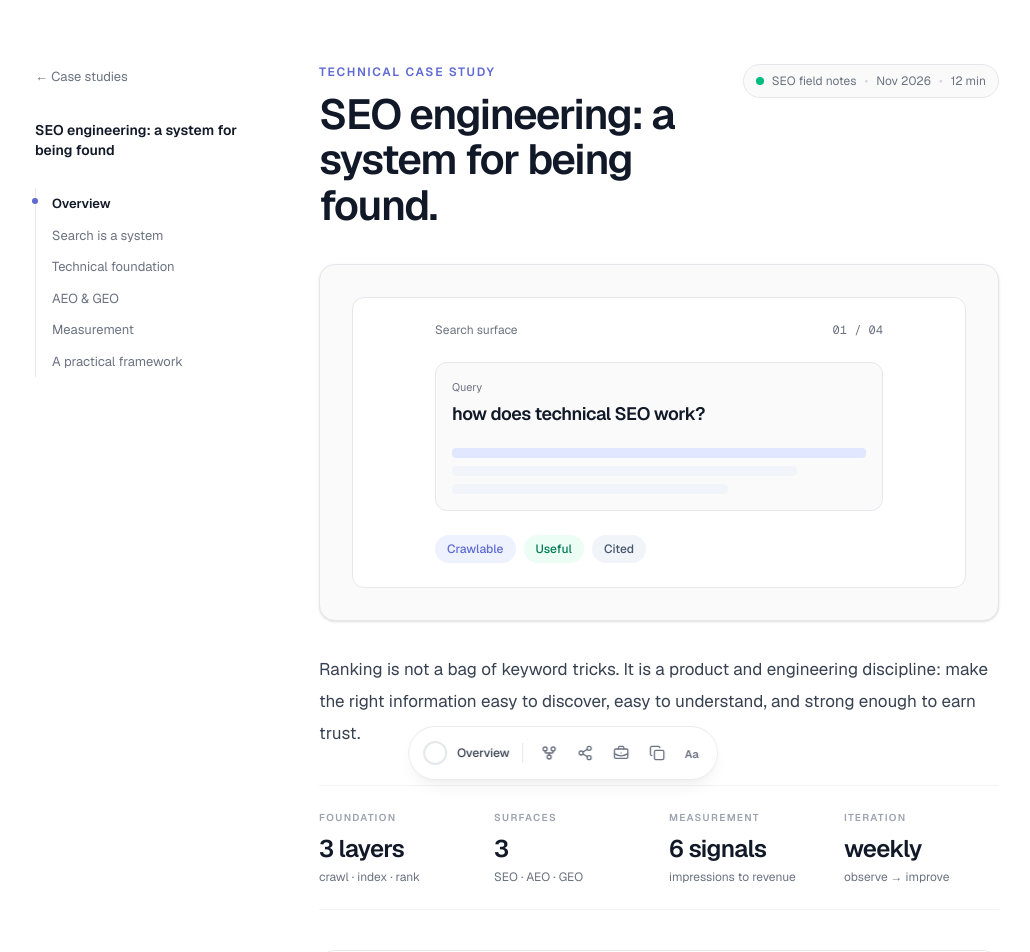
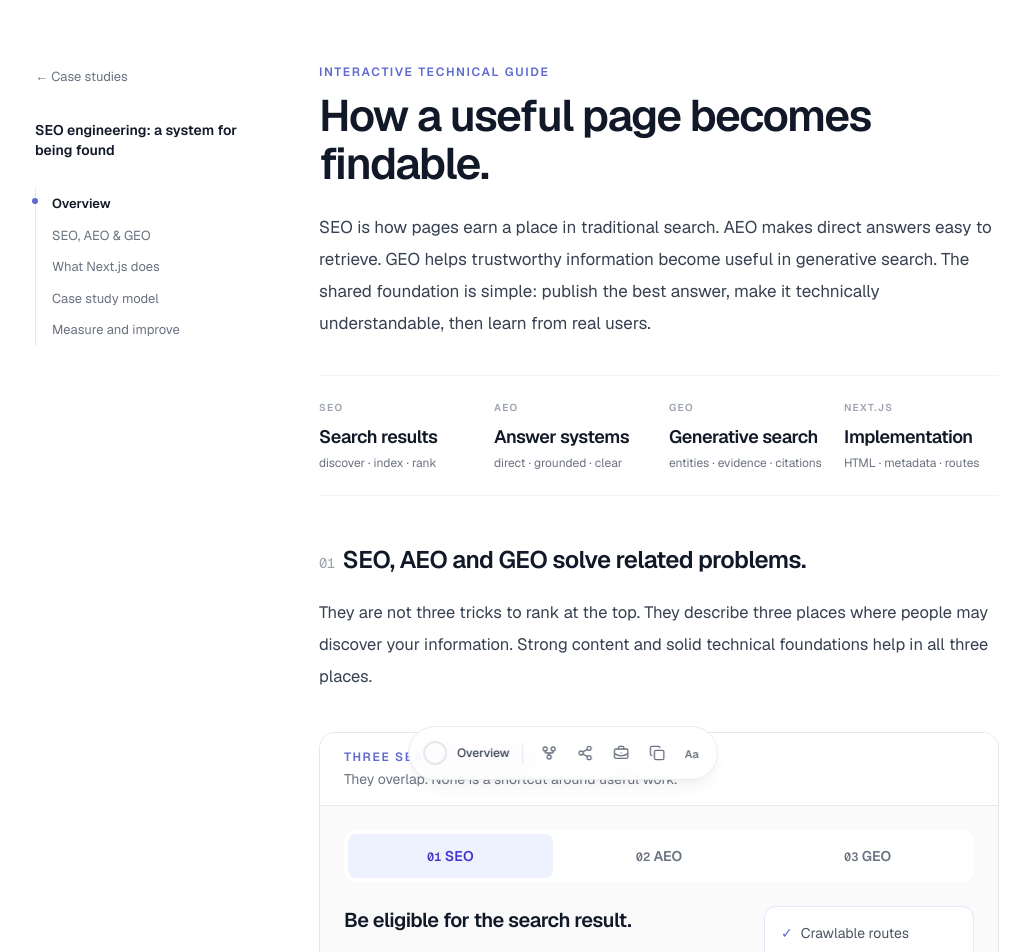
Before and after one commit to sudoKrishna/krishna, a Next.js app: page /blog/seo-engineering in a window 1280 px wide. Shown: the top 952 px of the page, without its empty margins (77-1107 px from the left). Built offline with nearby package versions, Linux system fonts and the light colour scheme.

Commit message:
refactor: focus SEO guide on interactive learning

```diff
--- a/app/blog/seo-engineering/page.tsx
+++ b/app/blog/seo-engineering/page.tsx
@@ -1,46 +1,143 @@
 import type { Metadata } from "next";
-import { ArrowUpRight, CircleCheck, ExternalLink } from "lucide-react";
-import { AnnotatedImage } from "./_components/AnnotatedImage";
+import { CircleCheck, ExternalLink } from "lucide-react";
 import { BlogLayout, Reveal, SectionTitle } from "./_components/BlogLayout";
 import { Callout } from "./_components/Callout";
-import { ClosingCard } from "./_components/ClosingCard";
 import { CodeBlock } from "./_components/CodeBlock";
-import { ArchitectureFlow, CommitChart, Comparison, EdgeCaseMatrix } from "./_components/InteractiveBlocks";
+import { ArchitectureFlow, CommitChart, Comparison } from "./_components/InteractiveBlocks";
 import { SeoPipeline } from "./_components/SeoPipeline";
 
-export const metadata: Metadata = { title: "SEO engineering: a system for being found | Krishna Chaudhary", description: "A technical case study on modern SEO, AEO, GEO, and the engineering systems behind durable organic visibility." };
+export const metadata: Metadata = {
+  title: "SEO, AEO and GEO explained | Krishna Chaudhary",
+  description: "An interactive technical guide to SEO, AEO, GEO and implementing search-friendly pages in Next.js.",
+};
 
-const toc=[{id:"overview",label:"Overview"},{id:"seo-system",label:"Search is a system"},{id:"technical-foundation",label:"Technical foundation"},{id:"answer-engines",label:"AEO & GEO"},{id:"measurement",label:"Measurement"},{id:"framework",label:"A practical framework"}];
+const toc = [
+  { id: "overview", label: "Overview" },
+  { id: "search-surfaces", label: "SEO, AEO & GEO" },
+  { id: "nextjs", label: "What Next.js does" },
+  { id: "case-study", label: "Case study model" },
+  { id: "measurement", label: "Measure and improve" },
+];
 
-const robots=`export default function robots() {
+const robots = `export default function robots() {
   return {
     rules: { userAgent: "*", allow: "/" },
-    sitemap: "https://krishna-ten-wheat.vercel.app/sitemap.xml",
+    sitemap: "https://your-domain.com/sitemap.xml",
   };
 }`;
 
 export default function SeoEngineeringCaseStudy() {
- return <BlogLayout toc={toc}>
-  <header id="overview" className="scroll-mt-16">
-   <div className="flex flex-col gap-4 sm:flex-row sm:items-start sm:justify-between"><div><p className="text-xs font-semibold uppercase tracking-[0.14em] text-[#5E6AD2]">Technical case study</p><h1 className="mt-3 max-w-xl text-[34px] font-semibold leading-[1.08] tracking-[-0.035em] text-[#111827] sm:text-[42px]">SEO engineering: a system for being found.</h1></div><div className="flex shrink-0 items-center gap-2 rounded-full border border-[#E5E7EB] bg-[#FAFAFA] px-3 py-2 text-xs text-[#6B7280]"><span className="h-2 w-2 rounded-full bg-emerald-500"/>SEO field notes <span className="text-[#D1D5DB]">•</span> Nov 2026 <span className="text-[#D1D5DB]">•</span> 12 min</div></div>
-   <Reveal className="mt-9"><div className="overflow-hidden rounded-2xl border border-gray-200 bg-[#FAFAFA] p-6 shadow-sm sm:p-8"><div className="grid min-h-64 place-items-center rounded-xl border border-[#E5E7EB] bg-white p-6"><div className="w-full max-w-md"><div className="flex items-center justify-between text-xs text-[#6B7280]"><span>Search surface</span><span className="font-mono">01 / 04</span></div><div className="mt-6 rounded-xl border border-[#E5E7EB] bg-[#FAFAFA] p-4"><p className="text-[11px] text-[#6B7280]">Query</p><p className="mt-1 text-lg font-semibold tracking-tight">how does technical SEO work?</p><div className="mt-5 space-y-2"><div className="h-2.5 w-full rounded bg-indigo-100"/><div className="h-2.5 w-10/12 rounded bg-slate-100"/><div className="h-2.5 w-8/12 rounded bg-slate-100"/></div></div><div className="mt-6 flex gap-2"><span className="rounded-full bg-indigo-50 px-3 py-1.5 text-xs font-medium text-[#5E6AD2]">Crawlable</span><span className="rounded-full bg-emerald-50 px-3 py-1.5 text-xs font-medium text-emerald-700">Useful</span><span className="rounded-full bg-slate-100 px-3 py-1.5 text-xs font-medium text-slate-600">Cited</span></div></div></div></div></Reveal>
-   <p className="mt-8 max-w-[680px] text-[17px] leading-8 text-[#374151]">Ranking is not a bag of keyword tricks. It is a product and engineering discipline: make the right information easy to discover, easy to understand, and strong enough to earn trust.</p>
-   <div className="mt-9 grid grid-cols-2 gap-5 border-y border-gray-100 py-6 sm:grid-cols-4">{[["FOUNDATION","3 layers","crawl · index · rank"],["SURFACES","3","SEO · AEO · GEO"],["MEASUREMENT","6 signals","impressions to revenue"],["ITERATION","weekly","observe → improve"]].map(([label,value,detail])=><div key={label}><p className="text-[10px] font-semibold tracking-[0.13em] text-[#9CA3AF]">{label}</p><p className="mt-2 text-2xl font-semibold tabular-nums tracking-tight">{value}</p><p className="mt-1 text-xs text-[#6B7280]">{detail}</p></div>)}</div>
-  </header>
+  return (
+    <BlogLayout toc={toc}>
+      <header id="overview" className="scroll-mt-16">
+        <p className="text-xs font-semibold uppercase tracking-[0.14em] text-[#5E6AD2]">Interactive technical guide</p>
+        <h1 className="mt-3 max-w-2xl text-[34px] font-semibold leading-[1.08] tracking-[-0.035em] text-[#111827] sm:text-[44px]">
+          How a useful page becomes findable.
+        </h1>
+        <p className="mt-6 max-w-[680px] text-[17px] leading-8 text-[#374151]">
+          SEO is how pages earn a place in traditional search. AEO makes direct answers easy to retrieve. GEO helps trustworthy information become useful in generative search. The shared foundation is simple: publish the best answer, make it technically understandable, then learn from real users.
+        </p>
+        <div className="mt-9 grid grid-cols-2 gap-5 border-y border-gray-100 py-6 sm:grid-cols-4">
+          {[
+            ["SEO", "Search results", "discover · index · rank"],
+            ["AEO", "Answer systems", "direct · grounded · clear"],
+            ["GEO", "Generative search", "entities · evidence · citations"],
+            ["NEXT.JS", "Implementation", "HTML · metadata · routes"],
+          ].map(([label, value, detail]) => (
+            <div key={label}>
+              <p className="text-[10px] font-semibold tracking-[0.13em] text-[#9CA3AF]">{label}</p>
+              <p className="mt-2 text-lg font-semibold tracking-tight text-[#111827]">{value}</p>
+              <p className="mt-1 text-xs text-[#6B7280]">{detail}</p>
+            </div>
+          ))}
+        </div>
+      </header>
 
-  <SeoPipeline />
+      <article className="mt-12 space-y-20">
+        <section id="search-surfaces" className="scroll-mt-16">
+          <Reveal>
+            <SectionTitle number="01">SEO, AEO and GEO solve related problems.</SectionTitle>
+            <p className="mt-5 max-w-[680px] text-[16.5px] leading-8 text-[#374151]">
+              They are not three tricks to rank at the top. They describe three places where people may discover your information. Strong content and solid technical foundations help in all three places.
+            </p>
+          </Reveal>
+          <SeoPipeline />
+          <Reveal className="mt-8">
+            <Callout>
+              <ul className="space-y-2">
+                <li>• SEO: help search systems find, understand, and rank a page for a relevant need.</li>
+                <li>• AEO: put the concise answer and supporting proof where an answer system can retrieve them.</li>
+                <li>• GEO: make claims attributable, accurate, and connected to known people, products, or concepts.</li>
+              </ul>
+            </Callout>
+          </Reveal>
+        </section>
 
-  <article className="mt-16 space-y-20">
-   <section id="seo-system" className="scroll-mt-16"><Reveal><SectionTitle number="01">Search is a system, not a checklist.</SectionTitle><p className="mt-5 max-w-[680px] text-[16.5px] leading-8 text-[#374151]">A great page can still fail if it is undiscoverable. A perfectly crawlable page can still fail if it does not meet the searcher’s real need. The work is to connect intent, information architecture, implementation, and feedback into one loop.</p></Reveal><Reveal className="mt-8"><Comparison /></Reveal><Reveal className="mt-8"><Callout><ul className="space-y-2"><li>• Start with the query and the decision it represents.</li><li>• Inspect the live results before selecting a format.</li><li>• Design the page to be the best next step—not merely a keyword container.</li></ul></Callout></Reveal></section>
+        <section id="nextjs" className="scroll-mt-16">
+          <Reveal>
+            <SectionTitle number="02">What Next.js does—and what it cannot do.</SectionTitle>
+            <p className="mt-5 max-w-[680px] text-[16.5px] leading-8 text-[#374151]">
+              Next.js is excellent for the engineering side: route-level metadata, server-rendered content, semantic HTML, redirects, sitemaps, robots rules, image optimization, and performance-aware delivery. These remove barriers. They do not make weak content useful or establish trust by themselves.
+            </p>
+          </Reveal>
+          <Reveal className="mt-8"><ArchitectureFlow /></Reveal>
+          <Reveal className="mt-8"><CodeBlock path="app/robots.ts" code={robots} /></Reveal>
+          <Reveal className="mt-8">
+            <Comparison />
+          </Reveal>
+        </section>
 
-   <section id="technical-foundation" className="scroll-mt-16"><Reveal><SectionTitle number="02">The technical foundation.</SectionTitle><p className="mt-5 max-w-[680px] text-[16.5px] leading-8 text-[#374151]">Before a page can rank, a search engine needs to fetch it, render it, understand its canonical identity, and decide it is worth indexing. On a Next.js app, that means server-visible text, semantic HTML, stable URLs, and a clear route map.</p></Reveal><Reveal className="mt-8"><ArchitectureFlow /></Reveal><Reveal className="mt-8"><CodeBlock path="app/robots.ts" code={robots} /></Reveal><Reveal className="mt-8"><AnnotatedImage /></Reveal><blockquote className="my-9 border-l-[3px] border-[#5E6AD2] py-1 pl-5 text-[19px] font-semibold leading-8 tracking-[-0.02em] text-[#111827]">“A search engine cannot reward information it cannot reliably reach, render, and interpret.”<footer className="mt-3 text-xs font-medium uppercase tracking-[0.12em] text-[#6B7280]">Krishna Chaudhary · Engineering notes</footer></blockquote></section>
+        <section id="case-study" className="scroll-mt-16">
+          <Reveal>
+            <SectionTitle number="03">How an SEO improvement project actually works.</SectionTitle>
+            <p className="mt-5 max-w-[680px] text-[16.5px] leading-8 text-[#374151]">
+              Start with diagnosis, not a content calendar. First determine whether the page is discoverable, whether it matches the query’s intent, whether the result earns the click, and whether the visit produces value. The interactive model above shows an illustrative sequence, not results claimed for a real client.
+            </p>
+          </Reveal>
+          <Reveal className="mt-8">
+            <div className="grid gap-3 sm:grid-cols-3">
+              {[
+                ["1. Diagnose", "Inspect coverage, crawl paths, internal links, canonicals, titles, and the live result page."],
+                ["2. Improve one bottleneck", "Fix the reason the page cannot be found, understood, clicked, or trusted."],
+                ["3. Observe", "Give the change time, compare query groups, and keep a changelog so correlation is not confused with proof."],
+              ].map(([title, detail]) => (
+                <div key={title} className="rounded-xl border border-gray-200 bg-white p-5">
+                  <p className="text-sm font-semibold text-[#111827]">{title}</p>
+                  <p className="mt-2 text-sm leading-6 text-[#6B7280]">{detail}</p>
+                </div>
+              ))}
+            </div>
+          </Reveal>
+        </section>
 
-   <section id="answer-engines" className="scroll-mt-16"><Reveal><SectionTitle number="03">AEO and GEO: clarity that can be retrieved.</SectionTitle><p className="mt-5 max-w-[680px] text-[16.5px] leading-8 text-[#374151]">Answer engines reward a familiar quality: content that makes a useful claim, supports it with evidence, and gives the reader enough context to act. AEO helps a page answer directly. GEO extends the same discipline to generative search experiences, where cited evidence and entity clarity matter.</p></Reveal><Reveal className="mt-8"><Callout type="note">There is no magic “AI ranking file.” Build strong SEO fundamentals first, then make primary answers direct, factual, sourced, and easy to scan.</Callout></Reveal><Reveal className="mt-8"><EdgeCaseMatrix /></Reveal></section>
-
-   <section id="measurement" className="scroll-mt-16"><Reveal><SectionTitle number="04">Measure learning, not vanity.</SectionTitle><p className="mt-5 max-w-[680px] text-[16.5px] leading-8 text-[#374151]">Rank position alone is incomplete. Track indexed coverage, impressions, CTR, qualified visits, engagement, conversions, and the query groups that move each number. Then change one meaningful thing and observe.</p></Reveal><Reveal className="mt-8"><CommitChart /></Reveal><div className="mt-7 grid gap-3 sm:grid-cols-3">{["Did the page enter the index?","Did the result earn the click?","Did the visit create value?"].map((item,index)=><div key={item} className="rounded-xl border border-gray-200 bg-white p-4"><CircleCheck size={17} className="text-[#5E6AD2]"/><p className="mt-3 text-sm font-semibold">{index+1}. {item}</p><p className="mt-1 text-xs leading-5 text-[#6B7280]">{["Coverage and crawlability","Impressions and CTR","Engagement and conversions"][index]}</p></div>)}</div></section>
-
-   <section id="framework" className="scroll-mt-16"><Reveal><SectionTitle number="05">A practical framework for every page.</SectionTitle></Reveal><div className="mt-8 divide-y divide-gray-200 rounded-xl border border-gray-200 bg-white">{[["1","Inspiration","Observe the user question, SERP, product context, and competing alternatives."],["2","Decode","Translate intent into a page type, content brief, and technical requirements."],["3","Internalize","Build the answer into semantic HTML, metadata, internal links, and supporting evidence."],["4","Refine","Measure behavior, improve the weak step, and document what changed."]].map(([number,title,detail])=><Reveal key={number}><div className="flex gap-4 p-5"><span className="grid h-7 w-7 shrink-0 place-items-center rounded-full bg-[#F3F4F6] font-mono text-xs text-[#5E6AD2]">{number}</span><div><h3 className="font-semibold">{title}</h3><p className="mt-1 text-sm leading-6 text-[#6B7280]">{detail}</p></div></div></Reveal>)}</div><a href="https://developers.google.com/search/docs/fundamentals/seo-starter-guide" target="_blank" className="mt-8 inline-flex items-center gap-2 text-sm font-medium text-[#5E6AD2] hover:underline">Read Google’s SEO starter guide <ExternalLink size={14}/></a></section>
-  </article>
-  <ClosingCard />
- </BlogLayout>;
+        <section id="measurement" className="scroll-mt-16">
+          <Reveal>
+            <SectionTitle number="04">Measure the whole path, not only position.</SectionTitle>
+            <p className="mt-5 max-w-[680px] text-[16.5px] leading-8 text-[#374151]">
+              A higher rank is not automatically a better business outcome. Watch index coverage, impressions, click-through rate, qualified sessions, engagement, conversion, and the query clusters behind each number.
+            </p>
+          </Reveal>
+          <Reveal className="mt-8"><CommitChart /></Reveal>
+          <div className="mt-7 grid gap-3 sm:grid-cols-3">
+            {[
+              ["Can it be found?", "Coverage, crawlability, indexation"],
+              ["Does it win the click?", "Impressions, titles, snippets, CTR"],
+              ["Does it help?", "Engagement, leads, sign-ups, revenue"],
+            ].map(([title, detail], index) => (
+              <Reveal key={title}>
+                <div className="rounded-xl border border-gray-200 bg-white p-4">
+                  <CircleCheck size={17} className="text-[#5E6AD2]" />
+                  <p className="mt-3 text-sm font-semibold">{index + 1}. {title}</p>
+                  <p className="mt-1 text-xs leading-5 text-[#6B7280]">{detail}</p>
+                </div>
+              </Reveal>
+            ))}
+          </div>
+          <a href="https://developers.google.com/search/docs/fundamentals/seo-starter-guide" target="_blank" rel="noreferrer" className="mt-8 inline-flex items-center gap-2 text-sm font-medium text-[#5E6AD2] hover:underline">
+            Read Google’s SEO starter guide <ExternalLink size={14} />
+          </a>
+        </section>
+      </article>
+    </BlogLayout>
+  );
 }
```
